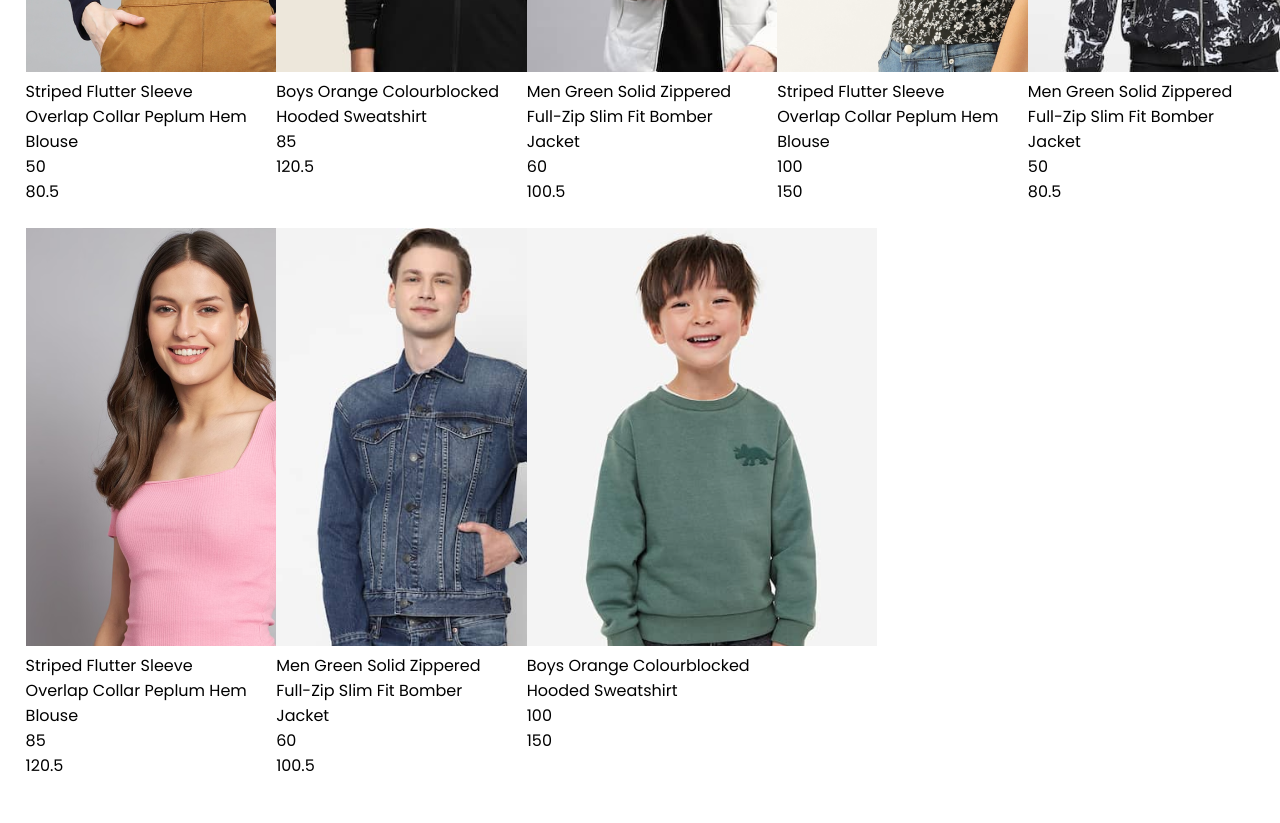
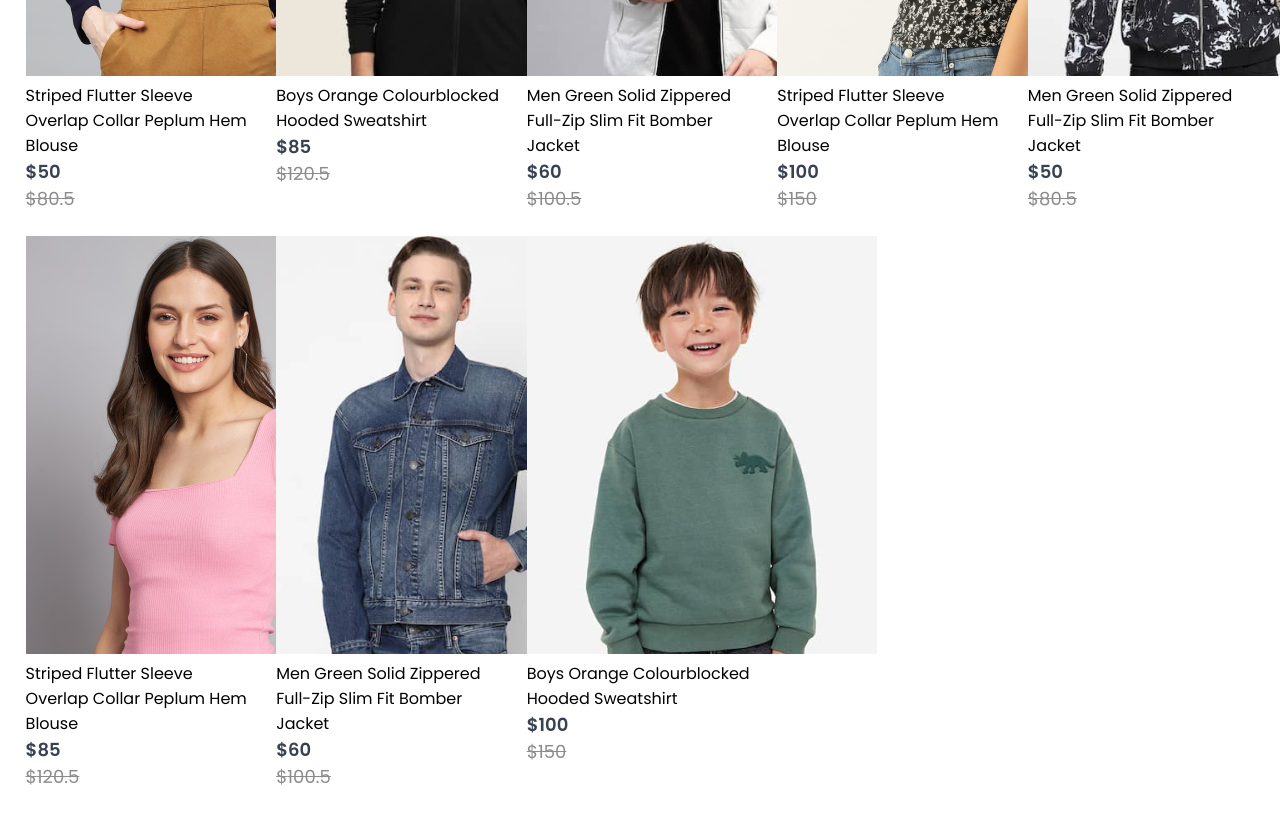
Before and after one commit to divyanshu12341/Shopper-store-, a React (Vite) app: page / in a window 1280 px wide. Shown: the part 3040-3863 px from the top of the page. Built offline with nearby package versions, Linux system fonts and the light colour scheme.

Commit message:
Fixed dollar sign is not showing

```diff
--- a/src/Components/Item/Item.css
+++ b/src/Components/Item/Item.css
@@ -1,26 +1,11 @@
-.item{
-    width: 350px;
-}
-.item p{
-    margin: 6px 0px;
-}
-.item-prices{
-    display: flex;
-    gap: 30px;
-}
-.item-price_new{
+.item-price-new{
     color: #374151;
     font-size: 18px;
     font-weight: 600;
 }
-.item-price_old{
+.item-price-old{
     color: #8c8c8c;
     font-size: 18px;
     font-weight: 500;
     text-decoration:line-through;
 }
-.item:hover{
-    transform: scale(1.05);
-    transition: 0.6s;
-
-}
--- a/src/Components/Item/Item.jsx
+++ b/src/Components/Item/Item.jsx
@@ -1,5 +1,6 @@
 import React from 'react'
 import { Link } from 'react-router-dom'
+import './Item.css'
 const Item = (props) => {
   return (
     <div className="item">
@@ -9,10 +10,10 @@ const Item = (props) => {
         <p>{props.name}</p>
         <div className="item-prices">
             <div className="item-price-new">
-                {props.new_price}
+                ${props.new_price}
             </div>
             <div className="item-price-old">
-                {props.old_price}
+                ${props.old_price}
             </div>
         </div>
     </div>
```
